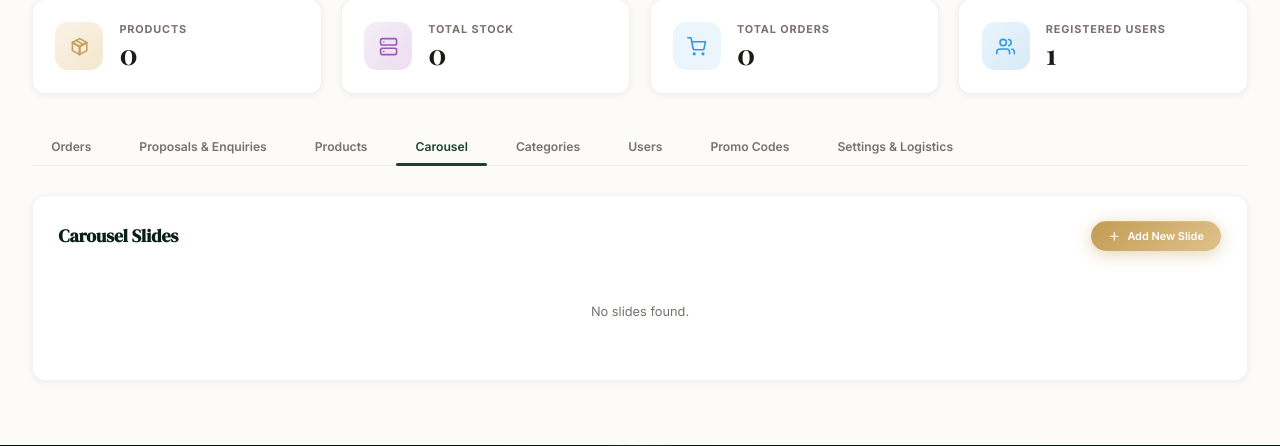
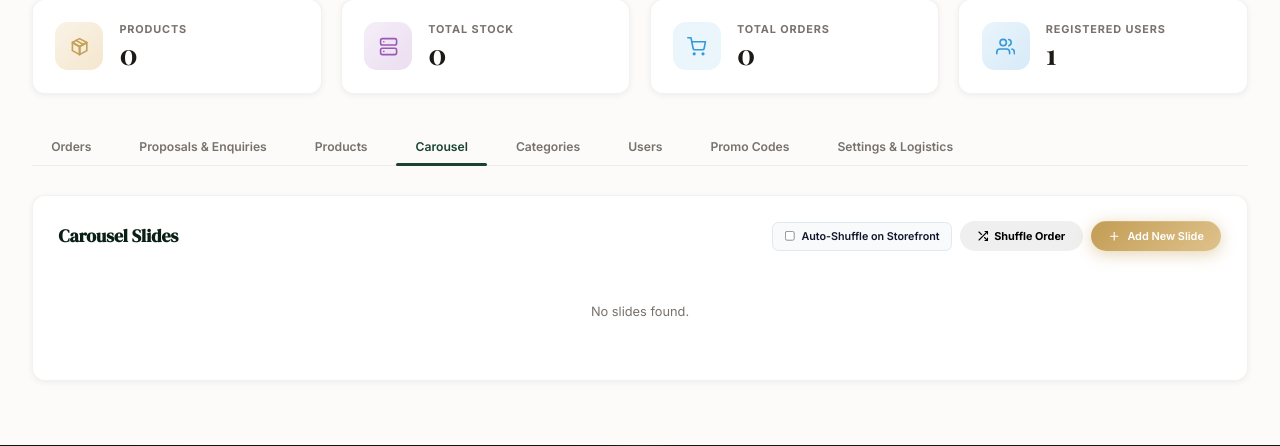
Before and after one commit to imadhurgupta/thesaveur, a Flask app: page /admin/dashboard in a window 1280 px wide, after a click on "Carousel". Shown: the part 203-649 px from the top of the page. Run offline with Flask 3, Linux system fonts and the light colour scheme; the visitor is signed in with stand-in values (Sample User, id 1); data comes from the database, SQL or seed files in the repository; data that the repository does not hold is empty; some libraries are stand-ins or nearby versions; some web fonts are replaced.

Commit message:
Add storefront dynamic carousel shuffling and admin shuffle controls

```diff
--- a/routes/admin/dashboard.py
+++ b/routes/admin/dashboard.py
@@ -2,6 +2,7 @@ import os
 from flask import Blueprint, render_template, redirect, url_for
 from database import get_db
 from services.auth_service import admin_required
+from services.tracking_service import get_system_setting
 
 admin_dashboard_bp = Blueprint('admin_dashboard_bp', __name__)
 
@@ -88,6 +89,7 @@ def admin_dashboard():
         users=users_list,
         orders=orders_list,
         carousel_slides=carousel_slides,
+        carousel_shuffle_storefront=(get_system_setting('carousel_shuffle_storefront', 'false') == 'true'),
         categories=categories,
         subcategories=subcategories,
         promo_codes=promo_codes,
--- a/routes/storefront.py
+++ b/routes/storefront.py
@@ -1,6 +1,7 @@
 from datetime import datetime
 from flask import Blueprint, render_template, request, redirect, url_for, flash, jsonify, Response
 from database import get_db
+from services.tracking_service import get_system_setting
 
 storefront_bp = Blueprint('storefront', __name__)
 
@@ -24,8 +25,10 @@ def home():
         p_dict['avg_rating'] = round(stats['avg'], 1) if stats and stats['avg'] else 0.0
         bestsellers.append(p_dict)
 
+    shuffle_storefront = (get_system_setting('carousel_shuffle_storefront', 'false') == 'true')
+    order_clause = "RANDOM()" if shuffle_storefront else "slide_order ASC"
     carousel_slides = db.execute(
-        "SELECT * FROM carousel_slides ORDER BY slide_order ASC"
+        f"SELECT * FROM carousel_slides ORDER BY {order_clause}"
     ).fetchall()
     categories = db.execute(
         "SELECT * FROM categories ORDER BY display_order ASC"
--- a/templates/admin/partials/tab_slides.html
+++ b/templates/admin/partials/tab_slides.html
@@ -3,141 +3,176 @@
     <div class="card-container">
 
       <div class="section-action-header">
+        <h2>Carousel Slides</h2>
+        <div style="display:flex; align-items:center; gap:10px; flex-wrap:wrap;">
+          <!-- Auto-Shuffle Storefront Checkbox -->
+          <label style="display:inline-flex; align-items:center; gap:8px; font-size:0.84rem; font-weight:600; color:var(--text-main, #0f172a); cursor:pointer; background:#f8fafc; padding:6px 14px; border-radius:8px; border:1px solid #e2e8f0; user-select:none;">
+            <input type="checkbox" id="toggle-storefront-shuffle" onchange="toggleCarouselStorefrontShuffle(this.checked)" {% if carousel_shuffle_storefront %}checked{% endif %} style="accent-color:var(--green-primary, #16a34a); cursor:pointer;" />
+            <span>Auto-Shuffle on Storefront</span>
+          </label>
 
-        <h2>Carousel Slides</h2>
+          <!-- Shuffle Order Button -->
+          <button type="button" class="btn btn-secondary btn-sm" id="btn-shuffle-slides" onclick="shuffleCarouselSlides()" style="display:inline-flex; align-items:center; gap:6px; font-weight:700;" title="Instantly randomize and update slide order in database">
+            <svg viewBox="0 0 24 24" fill="none" stroke="currentColor" stroke-width="2.2" width="15" height="15" stroke-linecap="round" stroke-linejoin="round">
+              <polyline points="16 3 21 3 21 8"></polyline>
+              <line x1="4" y1="20" x2="21" y2="3"></line>
+              <polyline points="21 16 21 21 16 21"></polyline>
+              <line x1="15" y1="15" x2="21" y2="21"></line>
+              <line x1="4" y1="4" x2="9" y2="9"></line>
+            </svg>
+            <span>Shuffle Order</span>
+          </button>
 
-        <button class="btn btn-primary btn-sm" onclick="openAddSlideModal()"><i data-lucide="plus"></i> Add New Slide</button>
-
+          <!-- Add New Slide Button -->
+          <button class="btn btn-primary btn-sm" onclick="openAddSlideModal()"><i data-lucide="plus"></i> Add New Slide</button>
+        </div>
       </div>
 
+      {% if carousel_slides %}
+      <div class="table-wrapper">
+        <table class="admin-table">
+          <thead>
+            <tr>
+              <th>Image</th>
+              <th>Badge</th>
+              <th>Title</th>
+              <th>Button</th>
+              <th>Order</th>
+              <th>Actions</th>
+            </tr>
+          </thead>
+          <tbody>
+            {% for slide in carousel_slides %}
+            <tr id="slide-row-{{ slide.id }}">
+              <td>
+                <img src="{% if slide.image_filename and '://' in slide.image_filename %}{{ slide.image_filename }}{% elif slide.image_filename %}{{ url_for('static', filename='images/' + slide.image_filename) }}{% else %}{{ url_for('static', filename='images/logo.jpg') }}{% endif %}" class="prod-thumb" alt="Slide image" onerror="this.src='{{ url_for('static', filename='images/logo.jpg') }}'" />
+              </td>
+              <td>
+                {% if slide.badge_text %}
+                  <span class="badge tea"><i data-lucide="{{ slide.badge_icon or 'leaf' }}" style="width:12px; height:12px; vertical-align:middle; margin-right:4px;"></i>{{ slide.badge_text }}</span>
+                {% else %}
+                  <span style="color:var(--text-muted); font-style:italic;">None</span>
+                {% endif %}
+              </td>
+              <td><strong>{{ slide.title | replace('\n', ' ') }}</strong></td>
+              <td>
+                <span class="badge bestseller">{{ slide.button_text }}</span> -> <code style="font-size:0.8rem; color:var(--text-muted);">{{ slide.button_link }}</code>
+              </td>
+              <td><span class="badge" style="background:#f1f5f9; color:#334155; font-weight:700; border:1px solid #cbd5e1;">{{ slide.slide_order }}</span></td>
+              <td>
+                <div class="action-btn-group">
+                  <button class="action-btn edit edit-slide-btn"
+                          data-id="{{ slide.id }}"
+                          data-badge-text="{{ slide.badge_text|escape }}"
+                          data-badge-icon="{{ slide.badge_icon|escape }}"
+                          data-title="{{ slide.title|replace('\n', '\\n')|escape }}"
+                          data-description="{{ slide.description|replace('\n', '\\n')|escape }}"
+                          data-button-text="{{ slide.button_text|escape }}"
+                          data-button-link="{{ slide.button_link|escape }}"
+                          data-order="{{ slide.slide_order }}"
+                          data-image="{{ slide.image_filename|escape }}"
+                          title="Edit slide">
+                    <svg viewBox="0 0 24 24" fill="none" stroke="currentColor" stroke-width="2"><path d="M11 4H4a2 2 0 0 0-2 2v14a2 2 0 0 0 2 2h14a2 2 0 0 0 2-2v-7"/><path d="M18.5 2.5a2.121 2.121 0 1 1 3 3L12 15l-4 1 1-4 9.5-9.5z"/></svg>
+                  </button>
+                  <form action="/admin/delete-slide/{{ slide.id }}" method="POST" onsubmit="return confirm('Are you sure you want to delete this slide?');" style="display:inline;">
+                    <button type="submit" class="action-btn delete" title="Delete slide">
+                      <svg viewBox="0 0 24 24" fill="none" stroke="currentColor" stroke-width="2"><polyline points="3 6 5 6 21 6"/><path d="M19 6v14a2 2 0 0 1-2 2H7a2 2 0 0 1-2-2V6m3 0V4a2 2 0 0 1 2-2h4a2 2 0 0 1 2 2v2"/><line x1="10" y1="11" x2="10" y2="17"/><line x1="14" y1="11" x2="14" y2="17"/></svg>
+                    </button>
+                  </form>
+                </div>
+              </td>
+            </tr>
+            {% endfor %}
+          </tbody>
+        </table>
+      </div>
+      {% else %}
+      <div style="text-align:center; padding:40px 0; color:var(--text-muted);">
+        No slides found.
+      </div>
+      {% endif %}
+    </div>
+  </section>
 
+<script>
+function shuffleCarouselSlides() {
+  const btn = document.getElementById('btn-shuffle-slides');
+  if (btn) {
+    btn.disabled = true;
+    btn.dataset.origHtml = btn.innerHTML;
+    btn.innerHTML = `<span style="display:inline-block; animation:spin 1s linear infinite;">⏳</span> Shuffling...`;
+  }
 
-      {% if carousel_slides %}
+  fetch('/admin/shuffle-slides', {
+    method: 'POST',
+    headers: {
+      'Content-Type': 'application/json',
+      'X-Requested-With': 'XMLHttpRequest'
+    }
+  })
+  .then(res => res.json())
+  .then(data => {
+    if (btn) {
+      btn.disabled = false;
+      btn.innerHTML = btn.dataset.origHtml || 'Shuffle Order';
+    }
 
-      <div class="table-wrapper">
+    if (!data.success) {
+      if (typeof showToast === 'function') {
+        showToast('error', data.error || 'Failed to shuffle slides.');
+      } else {
+        alert(data.error || 'Failed to shuffle slides.');
+      }
+      return;
+    }
 
-        <table class="admin-table">
+    if (typeof showToast === 'function') {
+      showToast('success', data.message || 'Carousel slides shuffled successfully!');
+    }
 
-          <thead>
+    setTimeout(() => {
+      window.location.hash = 'carousel-tab';
+      window.location.reload();
+    }, 450);
+  })
+  .catch(err => {
+    if (btn) {
+      btn.disabled = false;
+      btn.innerHTML = btn.dataset.origHtml || 'Shuffle Order';
+    }
+    if (typeof showToast === 'function') {
+      showToast('error', 'Network error while shuffling slides.');
+    } else {
+      alert('Network error while shuffling slides.');
+    }
+  });
+}
 
-            <tr>
-
-              <th>Image</th>
-
-              <th>Badge</th>
-
-              <th>Title</th>
-
-              <th>Button</th>
-
-              <th>Order</th>
-
-              <th>Actions</th>
-
-            </tr>
-
-          </thead>
-
-          <tbody>
-
-            {% for slide in carousel_slides %}
-
-            <tr>
-
-              <td>
-
-                <img src="{% if slide.image_filename and '://' in slide.image_filename %}{{ slide.image_filename }}{% elif slide.image_filename %}{{ url_for('static', filename='images/' + slide.image_filename) }}{% else %}{{ url_for('static', filename='images/logo.jpg') }}{% endif %}" class="prod-thumb" alt="Slide image" onerror="this.src='{{ url_for('static', filename='images/logo.jpg') }}'" />
-
-              </td>
-
-              <td>
-
-                {% if slide.badge_text %}
-
-                  <span class="badge tea"><i data-lucide="{{ slide.badge_icon or 'leaf' }}" style="width:12px; height:12px; vertical-align:middle; margin-right:4px;"></i>{{ slide.badge_text }}</span>
-
-                {% else %}
-
-                  <span style="color:var(--text-muted); font-style:italic;">None</span>
-
-                {% endif %}
-
-              </td>
-
-              <td><strong>{{ slide.title | replace('\n', ' ') }}</strong></td>
-
-              <td>
-
-                <span class="badge bestseller">{{ slide.button_text }}</span> -> <code style="font-size:0.8rem; color:var(--text-muted);">{{ slide.button_link }}</code>
-
-              </td>
-
-              <td>{{ slide.slide_order }}</td>
-
-              <td>
-
-                <div class="action-btn-group">
-
-                  <button class="action-btn edit edit-slide-btn"
-
-                          data-id="{{ slide.id }}"
-
-                          data-badge-text="{{ slide.badge_text|escape }}"
-
-                          data-badge-icon="{{ slide.badge_icon|escape }}"
-
-                          data-title="{{ slide.title|replace('\n', '\\n')|escape }}"
-
-                          data-description="{{ slide.description|replace('\n', '\\n')|escape }}"
-
-                          data-button-text="{{ slide.button_text|escape }}"
-
-                          data-button-link="{{ slide.button_link|escape }}"
-
-                          data-order="{{ slide.slide_order }}"
-
-                          data-image="{{ slide.image_filename|escape }}"
-
-                          title="Edit slide">
-
-                    <svg viewBox="0 0 24 24" fill="none" stroke="currentColor" stroke-width="2"><path d="M11 4H4a2 2 0 0 0-2 2v14a2 2 0 0 0 2 2h14a2 2 0 0 0 2-2v-7"/><path d="M18.5 2.5a2.121 2.121 0 1 1 3 3L12 15l-4 1 1-4 9.5-9.5z"/></svg>
-
-                  </button>
-
-                  <form action="/admin/delete-slide/{{ slide.id }}" method="POST" onsubmit="return confirm('Are you sure you want to delete this slide?');" style="display:inline;">
-
-                    <button type="submit" class="action-btn delete" title="Delete slide">
-
-                      <svg viewBox="0 0 24 24" fill="none" stroke="currentColor" stroke-width="2"><polyline points="3 6 5 6 21 6"/><path d="M19 6v14a2 2 0 0 1-2 2H7a2 2 0 0 1-2-2V6m3 0V4a2 2 0 0 1 2-2h4a2 2 0 0 1 2 2v2"/><line x1="10" y1="11" x2="10" y2="17"/><line x1="14" y1="11" x2="14" y2="17"/></svg>
-
-                    </button>
-
-                  </form>
-
-                </div>
-
-              </td>
-
-            </tr>
-
-            {% endfor %}
-
-          </tbody>
-
-        </table>
-
-      </div>
-
-      {% else %}
-
-      <div style="text-align:center; padding:40px 0; color:var(--text-muted);">
-
-        No slides found.
-
-      </div>
-
-      {% endif %}
-
-    </div>
-
-  </section>
+function toggleCarouselStorefrontShuffle(enabled) {
+  fetch('/admin/toggle-carousel-shuffle', {
+    method: 'POST',
+    headers: {
+      'Content-Type': 'application/json',
+      'X-Requested-With': 'XMLHttpRequest'
+    },
+    body: JSON.stringify({ enabled: enabled })
+  })
+  .then(res => res.json())
+  .then(data => {
+    if (!data.success) {
+      if (typeof showToast === 'function') {
+        showToast('error', data.error || 'Failed to update storefront shuffle setting.');
+      }
+      return;
+    }
+    if (typeof showToast === 'function') {
+      showToast('success', data.message || 'Storefront shuffle setting updated.');
+    }
+  })
+  .catch(err => {
+    if (typeof showToast === 'function') {
+      showToast('error', 'Network error updating setting.');
+    }
+  });
+}
+</script>
```
Also changed, not shown: routes/admin/slides.py (+64 -1 lines).
